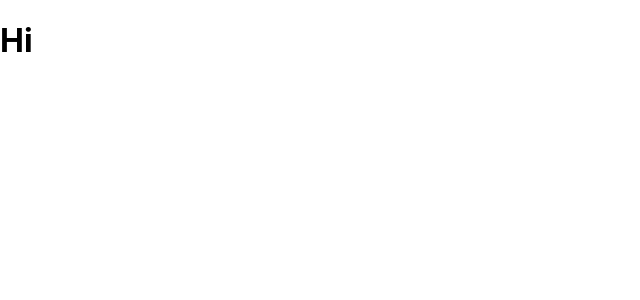
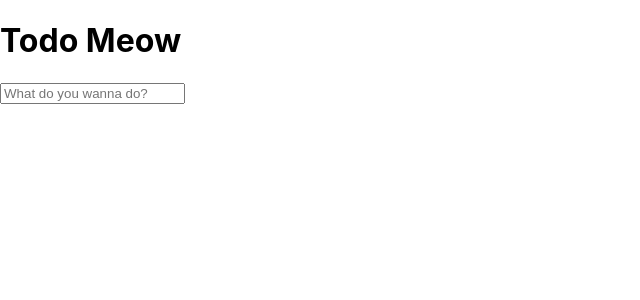
Before and after one commit to jayeshmann/todo-meow, a React (Create React App) app: page / in a window 1280 px wide. Shown: the top 300 px of the page, without its empty margins (0-640 px from the left). Built offline with nearby package versions, Linux system fonts and the light colour scheme.

Commit message:
Basic Todo: Add, Delete, Check

```diff
--- a/src/App.tsx
+++ b/src/App.tsx
@@ -1,5 +1,24 @@
+import React from 'react';
+import { AddTodoForm } from './components/AddTodoForm';
+import { TodoItem } from './components/TodoItem';
+import { useStateValue } from './state';
+
 const App: React.FC = () => {
-  return <h1>Hi</h1>;
+  const [{ todos }] = useStateValue();
+
+  console.log(todos);
+  return (
+    <>
+      <h1>Todo Meow</h1>
+      <AddTodoForm todosLength={todos.length} />
+      <br />
+      <br />
+      <br />
+      {todos.map((todo) => {
+        return <TodoItem key={todo.id} todo={todo} />;
+      })}
+    </>
+  );
 };
 
 export default App;
--- /dev/null
+++ b/src/components/AddTodoForm.tsx
@@ -0,0 +1,25 @@
+import React from 'react';
+import { useField } from '../hooks';
+import { addTodo, useStateValue } from '../state';
+
+interface AddTodoFormProps {
+  todosLength: number;
+}
+
+export const AddTodoForm: React.FC<AddTodoFormProps> = ({ todosLength }) => {
+  const todo = useField('text', 'What do you wanna do?');
+
+  const [, dispatch] = useStateValue();
+
+  const handleTodoSubmit = (e: React.FormEvent) => {
+    e.preventDefault();
+    dispatch(addTodo({ title: todo.value, id: todosLength }));
+    todo.onReset();
+  };
+  return (
+    <form onSubmit={handleTodoSubmit}>
+      <input {...todo} />
+      <button type="submit" hidden></button>
+    </form>
+  );
+};
--- /dev/null
+++ b/src/components/TodoItem.tsx
@@ -0,0 +1,39 @@
+import React from 'react';
+import { checkTodo, deleteTodo, useStateValue } from '../state';
+import { Todo } from '../types';
+
+interface TodoItemProps {
+  todo: Todo;
+}
+
+export const TodoItem: React.FC<TodoItemProps> = ({ todo }) => {
+  const [, dispatch] = useStateValue();
+
+  const handleDelete = (todoID: number) => {
+    dispatch(deleteTodo(todoID));
+  };
+  const handleCheck = (todoID: number) => {
+    dispatch(checkTodo(todoID));
+  };
+
+  return (
+    <li key={todo.id}>
+      <button
+        onClick={() => {
+          handleCheck(todo.id);
+        }}
+      >
+        {String(todo.completed)}
+      </button>
+      {todo.title}
+      <button onClick={() => {}}>Edit</button>
+      <button
+        onClick={() => {
+          handleDelete(todo.id);
+        }}
+      >
+        Delete
+      </button>
+    </li>
+  );
+};
--- /dev/null
+++ b/src/hooks/index.ts
@@ -0,0 +1,21 @@
+import React, { useState } from 'react';
+
+export const useField = (type: string, placeholder: string) => {
+  const [value, setValue] = useState<string>('');
+
+  const onChange = (event: React.ChangeEvent<HTMLInputElement>) => {
+    setValue(event.target.value);
+  };
+
+  const onReset = () => {
+    setValue('');
+  };
+
+  return {
+    type,
+    value,
+    onChange,
+    onReset,
+    placeholder,
+  };
+};
--- a/src/index.tsx
+++ b/src/index.tsx
@@ -3,10 +3,13 @@ import ReactDOM from 'react-dom';
 import './index.css';
 import App from './App';
 import reportWebVitals from './reportWebVitals';
+import { reducer, StateProvider } from './state';
 
 ReactDOM.render(
   <React.StrictMode>
-    <App />
+    <StateProvider reducer={reducer}>
+      <App />
+    </StateProvider>
   </React.StrictMode>,
   document.getElementById('root')
 );
--- /dev/null
+++ b/src/state/index.ts
@@ -0,0 +1,2 @@
+export * from './reducer';
+export * from './state';
--- /dev/null
+++ b/src/state/reducer.ts
@@ -0,0 +1,55 @@
+import { State } from './state';
+import { NewTodo, Todo } from '../types';
+
+export type Action =
+  | {
+      type: 'ADD_TODO';
+      payload: Todo;
+    }
+  | {
+      type: 'DELETE_TODO';
+      payload: number;
+    }
+  | {
+      type: 'CHECK_TODO';
+      payload: number;
+    };
+
+export const addTodo = (todo: NewTodo): Action => {
+  return { type: 'ADD_TODO', payload: { ...todo, completed: false } };
+};
+export const deleteTodo = (todoID: number): Action => {
+  return { type: 'DELETE_TODO', payload: todoID };
+};
+export const checkTodo = (todoID: number): Action => {
+  return { type: 'CHECK_TODO', payload: todoID };
+};
+
+export const reducer = (state: State, action: Action): State => {
+  switch (action.type) {
+    case 'ADD_TODO':
+      return {
+        ...state,
+        todos: [...state.todos, action.payload],
+      };
+    case 'DELETE_TODO':
+      return {
+        ...state,
+        todos: [...state.todos.filter((todo) => todo.id !== action.payload)],
+      };
+    case 'CHECK_TODO':
+      return {
+        ...state,
+        todos: [
+          ...state.todos.map((todo) => {
+            if (todo.id === action.payload) {
+              return { ...todo, completed: !todo.completed };
+            }
+            return todo;
+          }),
+        ],
+      };
+    default:
+      return state;
+  }
+};
--- /dev/null
+++ b/src/state/state.tsx
@@ -0,0 +1,34 @@
+import { createContext, useContext, useReducer } from 'react';
+import { Todo } from '../types';
+import { Action } from './reducer';
+
+export type State = {
+  todos: Todo[];
+};
+
+const initialState: State = {
+  todos: [],
+};
+
+export const StateContext = createContext<[State, React.Dispatch<Action>]>([
+  initialState,
+  () => initialState,
+]);
+
+type StateProviderProps = {
+  reducer: React.Reducer<State, Action>;
+  children: React.ReactElement;
+};
+
+export const StateProvider: React.FC<StateProviderProps> = ({
+  reducer,
+  children,
+}: StateProviderProps) => {
+  const [state, dispatch] = useReducer(reducer, initialState);
+  return (
+    <StateContext.Provider value={[state, dispatch]}>
+      {children}
+    </StateContext.Provider>
+  );
+};
+export const useStateValue = () => useContext(StateContext);
--- /dev/null
+++ b/src/types.ts
@@ -0,0 +1,7 @@
+export type Todo = {
+  id: number;
+  title: string;
+  completed: boolean;
+};
+
+export type NewTodo = Omit<Todo, 'completed'>;
```
